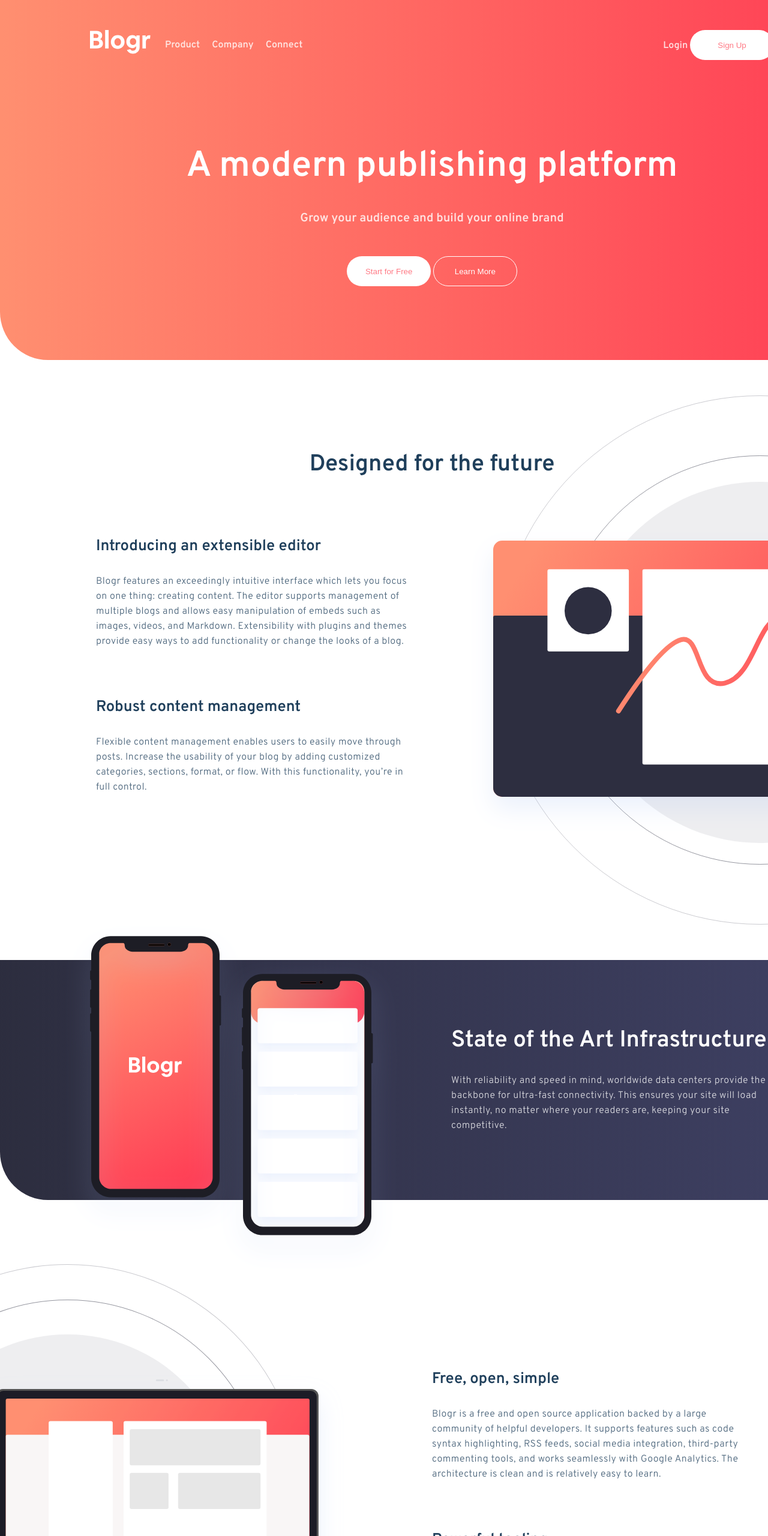
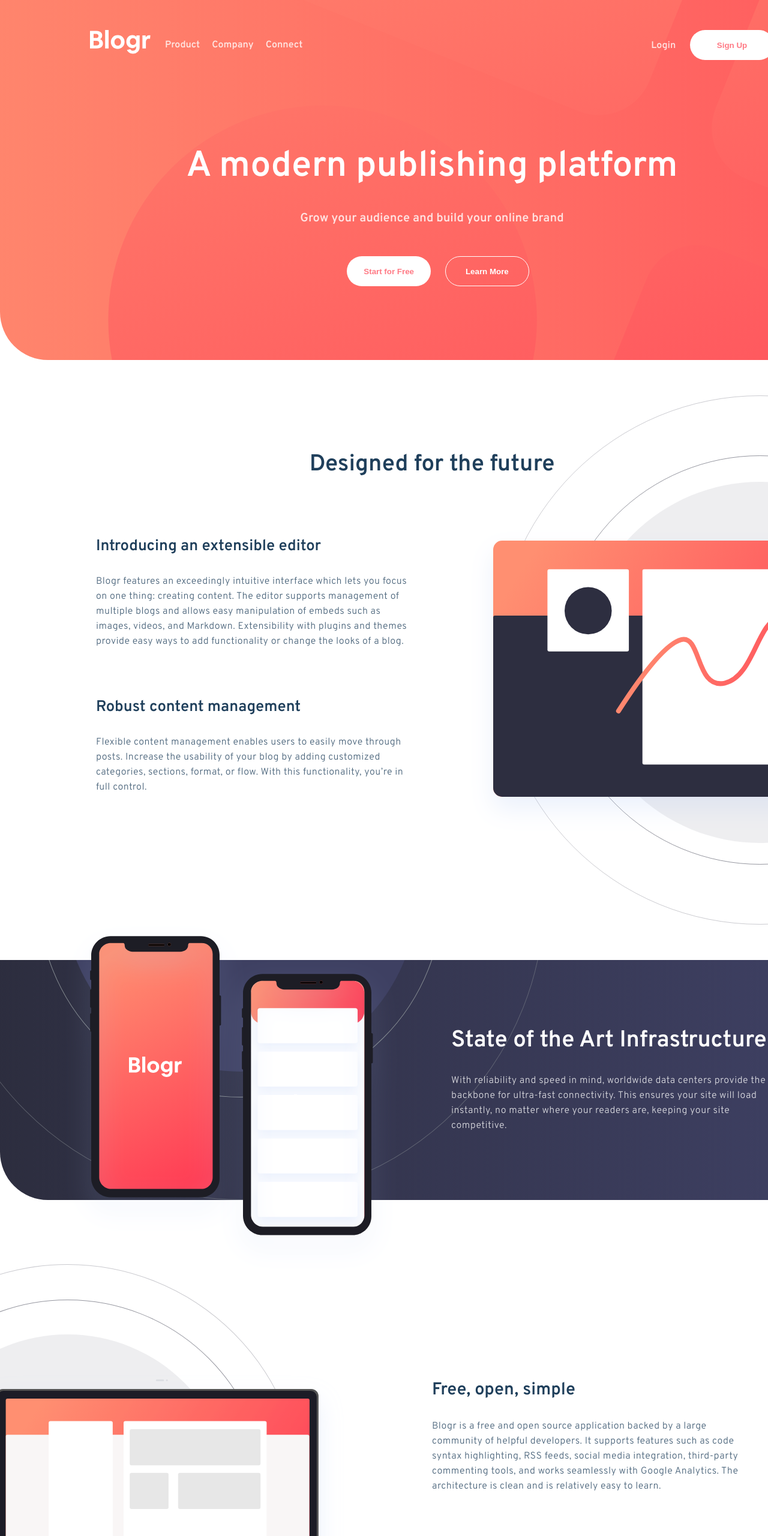
Before and after one commit to UrsulaSpela/blogr-landing-page-main, a plain HTML site: page index.html in a window 1280 px wide. Shown: the top 2560 px of the page at 60% size. Drawn offline with Linux system fonts and the light colour scheme.

Commit message:
Add files via upload

```diff
--- a/index.html
+++ b/index.html
@@ -148,7 +148,7 @@
 
   <div class="attribution">
     Challenge by <a href="https://www.frontendmentor.io?ref=challenge" target="_blank">Frontend Mentor</a>.
-    Coded by <a href="#">Your Name Here</a>.
+    Coded by <a href="https://github.com/UrsulaSpela">Ursula Spela</a>.
   </div>
   </div>
 </body>
--- a/style.css
+++ b/style.css
@@ -17,7 +17,10 @@ body{
 
 #head {
     height: 600px;
-    background: linear-gradient(to right,hsl(13, 100%, 72%),hsl(353, 100%, 62%));
+    background: url(images/bg-pattern-intro.svg), linear-gradient(to right,hsl(13, 100%, 72%),hsl(353, 100%, 62%));
+    background-repeat: no-repeat;
+    background-size: 200%;
+    background-position: 25% 50%;
     border-radius: 0 0 0 80px;
     padding: 50px 150px;
     text-align: center;
@@ -83,6 +86,8 @@ button{
     height: 50px;
     border-radius: 50px;
     border: none;
+    font-weight: 600;
+    margin-left: 20px;
 }
 .btnone{
     background: white;
@@ -145,7 +150,9 @@ button{
 
 #main{
     height: 400px;
-    background-image: linear-gradient(to left, hsl(237, 23%, 32%), hsl(237, 17%, 21%));
+    background-image: url(images/bg-pattern-circles.svg), linear-gradient(to left, hsl(237, 23%, 32%), hsl(237, 17%, 21%));
+    background-repeat: no-repeat;
+    background-position: -25% 100%;
     border-radius: 0 80px 0 80px;
     color: white;
     display: flex;
@@ -189,10 +196,10 @@ button{
 #about-text{
     width: 100%;
     align-self: center;
-    padding-top: 50px;
+    padding-top: 90px;
 }
 #about h3{
-    font-size: 1.6em;
+    font-size: 1.8em;
     margin-bottom: 30px;
 }
 #about p{
```
